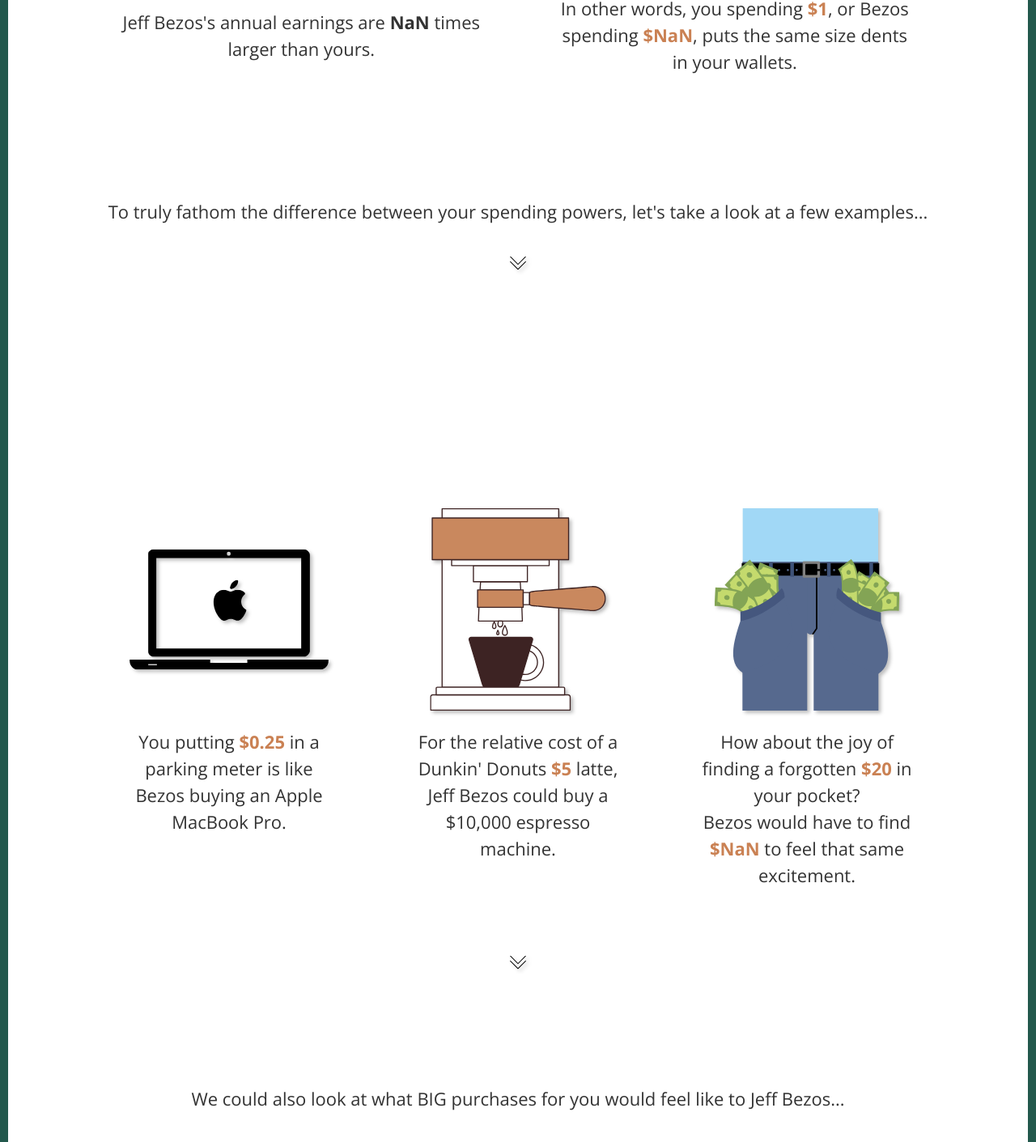
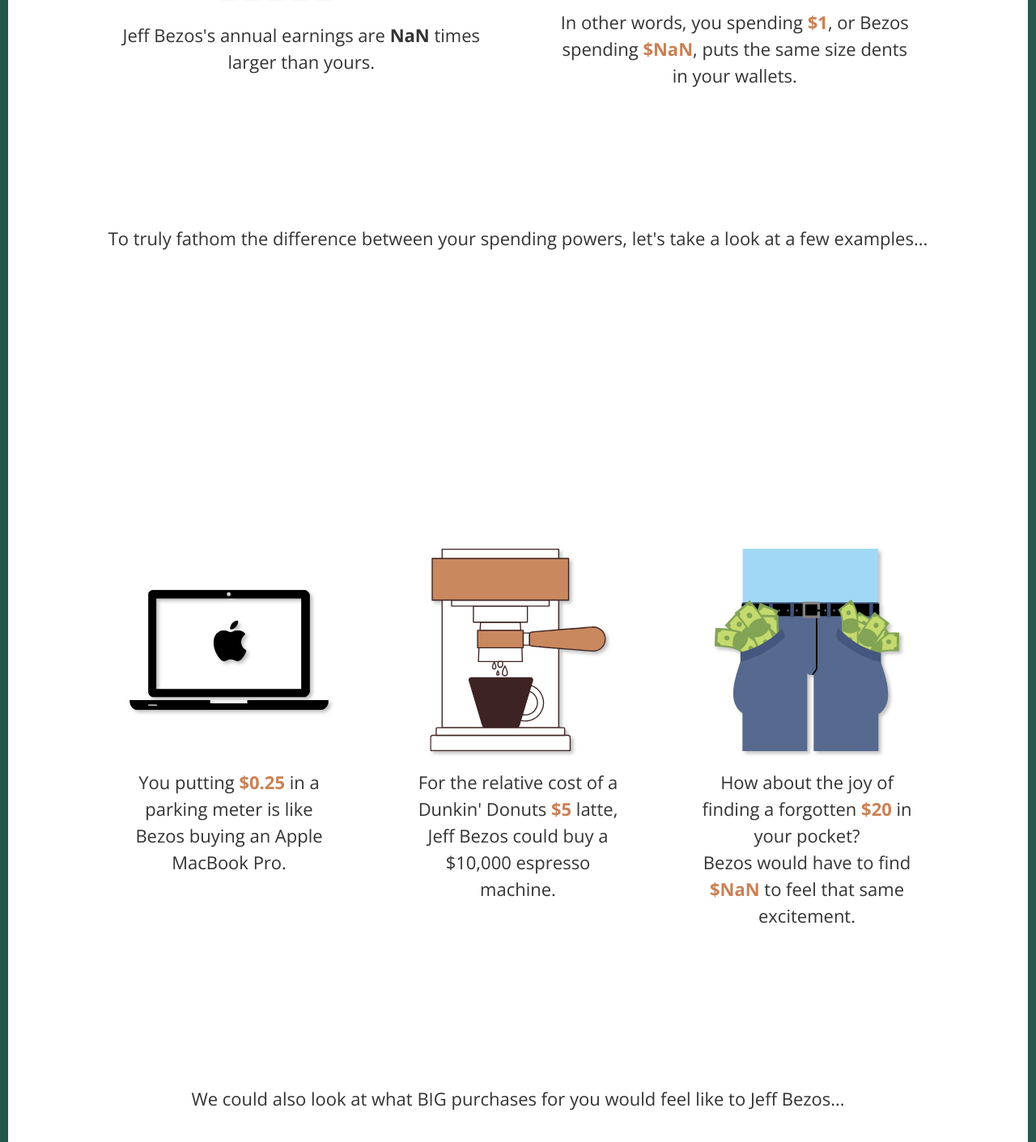
Before and after one commit to joegelay/you-vs-a-billionaire, a React (Create React App) app: page / in a window 1280 px wide. Shown: the part 1196-2607 px from the top of the page at 81% size. Built offline with nearby package versions, Linux system fonts and the light colour scheme; a web font is replaced by a local one.

Commit message:
remove down arrow from pages

```diff
--- a/src/pages/PageThree.js
+++ b/src/pages/PageThree.js
@@ -1,5 +1,4 @@
 import MoneyPockets from "../svgs/money-pockets.svg";
-import ScrollDown from "../svgs/scroll-down.svg";
 import chooseParkingComparisonImage from "../functions/chooseParkingComparisonImage.js";
 import chooseParkingComparisonText from "../functions/chooseParkingComparisonText.js";
 import chooseLatteComparisonImage from "../functions/chooseLatteComparisonImage.js";
@@ -54,16 +53,6 @@
           </h2>
         </div>
       </div>
-
-      <div className="row flex-row">
-        <div className="column flex-column">
-          <img
-            className="scroll-down"
-            src={ScrollDown}
-            alt="Scroll down arrows"
-          />
-        </div>
-      </div>
     </div>
   );
 }
--- a/src/pages/PageTwo.js
+++ b/src/pages/PageTwo.js
@@ -1,6 +1,5 @@
 import DumpMoney from "../svgs/dump-money.svg";
 import Increase from "../svgs/increase.svg";
-import ScrollDown from "../svgs/scroll-down.svg";
 
 export default function PageTwo(props) {
   const { multiplier } = props;
@@ -44,11 +43,6 @@
             To truly fathom the difference between your spending powers, let's
             take a look at a few examples...
           </h3>
-          <img
-            className="scroll-down"
-            src={ScrollDown}
-            alt="Scroll down arrows"
-          />
         </div>
       </div>
     </div>
```
Also changed, not shown: src/svgs/scroll-down.svg (deleted).
